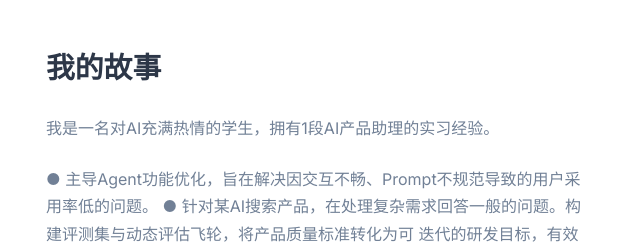
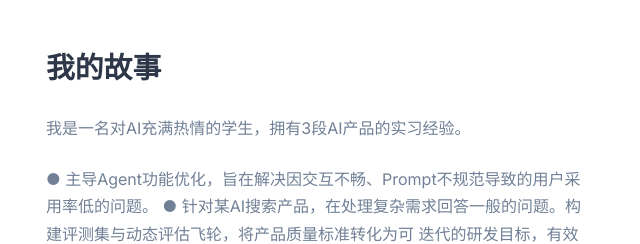
Before and after one commit to shanshan1101/My-resume, a website: page index.html in a window 1280 px wide. Shown: the part 1831-2075 px from the top of the page, 14-654 px from the left. Drawn offline with Linux system fonts and the light colour scheme.

Commit message:
Update internship experience in index.html

```diff
--- a/index.html
+++ b/index.html
@@ -182,7 +182,7 @@
                 <div class="about-text">
                     <h3>我的故事</h3>
                     <p>
-                        我是一名对AI充满热情的学生，拥有1段AI产品助理的实习经验。
+                        我是一名对AI充满热情的学生，拥有3段AI产品的实习经验。
                     </p>
                     <p>
                          ● 主导Agent功能优化，旨在解决因交互不畅、Prompt不规范导致的用户采用率低的问题。
```
